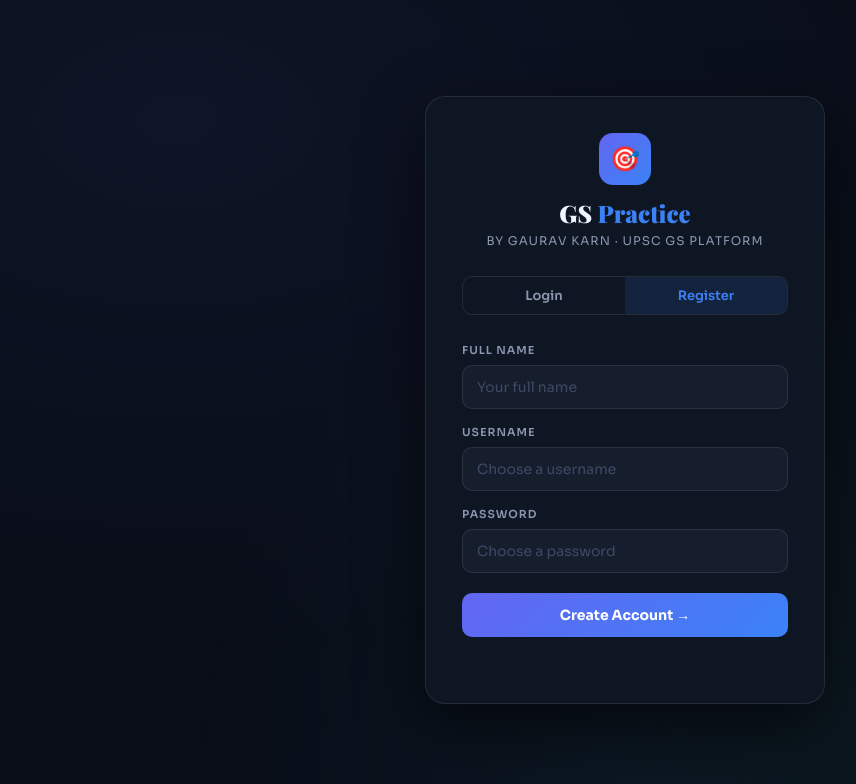
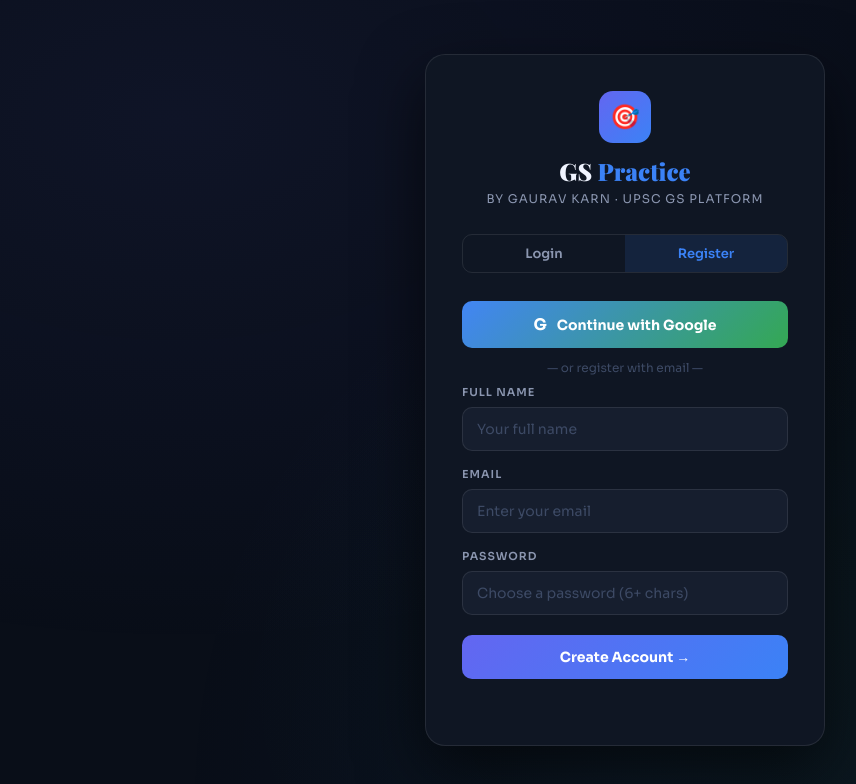
Before and after one commit to karngaurav22-code/Gk-quiz, a plain HTML site: page index.html in a window 1280 px wide. Both pictures are taken after a click on the button "Register". Shown: the whole page, without its empty margins (15-871 px from the left). Drawn offline with nearby package versions, Linux system fonts and the light colour scheme; a web font is replaced by a local one.

Commit message:
Update index.html

```diff
--- a/index.html
+++ b/index.html
@@ -6,8 +6,6 @@
 <title>GS Practice Platform by Gaurav Karn</title>
 <link href="https://fonts.googleapis.com/css2?family=Sora:wght@300;400;500;600;700;800&family=Playfair+Display:ital,wght@0,700;0,900;1,700&display=swap" rel="stylesheet">
 <link rel="stylesheet" href="css/style.css">
-</head>
-<body>
 </head>
 <body>
 
@@ -25,9 +23,14 @@
     </div>
     <!-- LOGIN -->
     <div id="loginForm">
+      <!-- Google Login Button -->
+      <button class="auth-btn" onclick="doGoogleLogin()" style="background:linear-gradient(135deg,#4285F4,#34A853);margin-bottom:12px;display:flex;align-items:center;justify-content:center;gap:10px;">
+        <span style="font-size:16px">G</span> Continue with Google
+      </button>
+      <div style="text-align:center;color:var(--text3);font-size:12px;margin:10px 0;">— or login with email —</div>
       <div class="form-group">
-        <label class="form-label">Username</label>
-        <input class="form-input" id="loginUser" placeholder="Enter your username" autocomplete="username">
+        <label class="form-label">Email</label>
+        <input class="form-input" id="loginUser" type="email" placeholder="Enter your email" autocomplete="email">
       </div>
       <div class="form-group">
         <label class="form-label">Password</label>
@@ -38,17 +41,22 @@
     </div>
     <!-- REGISTER -->
     <div id="registerForm" style="display:none">
+      <!-- Google Register Button -->
+      <button class="auth-btn" onclick="doGoogleLogin()" style="background:linear-gradient(135deg,#4285F4,#34A853);margin-bottom:12px;display:flex;align-items:center;justify-content:center;gap:10px;">
+        <span style="font-size:16px">G</span> Continue with Google
+      </button>
+      <div style="text-align:center;color:var(--text3);font-size:12px;margin:10px 0;">— or register with email —</div>
       <div class="form-group">
         <label class="form-label">Full Name</label>
         <input class="form-input" id="regName" placeholder="Your full name">
       </div>
       <div class="form-group">
-        <label class="form-label">Username</label>
-        <input class="form-input" id="regUser" placeholder="Choose a username">
+        <label class="form-label">Email</label>
+        <input class="form-input" id="regUser" type="email" placeholder="Enter your email">
       </div>
       <div class="form-group">
         <label class="form-label">Password</label>
-        <input class="form-input" id="regPass" type="password" placeholder="Choose a password">
+        <input class="form-input" id="regPass" type="password" placeholder="Choose a password (6+ chars)">
       </div>
       <button class="auth-btn" onclick="doRegister()">Create Account →</button>
       <div class="auth-msg" id="registerMsg"></div>
@@ -184,5 +192,6 @@
 <script src="js/auth.js"></script>
 <script src="js/quiz.js"></script>
 <script src="js/leaderboard.js"></script>
+<script>window.addEventListener("DOMContentLoaded", initFirebase);</script>
 </body>
 </html>
```
